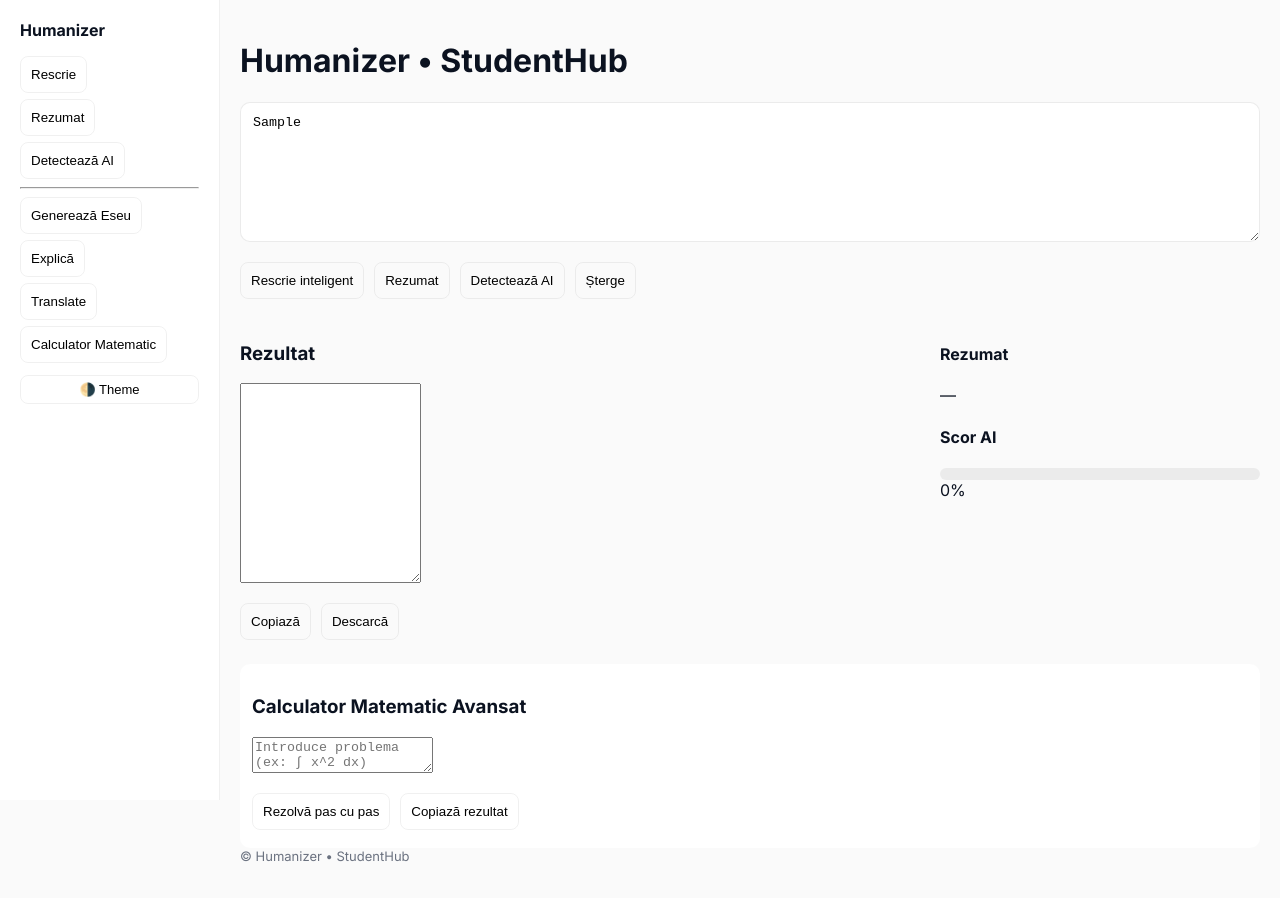
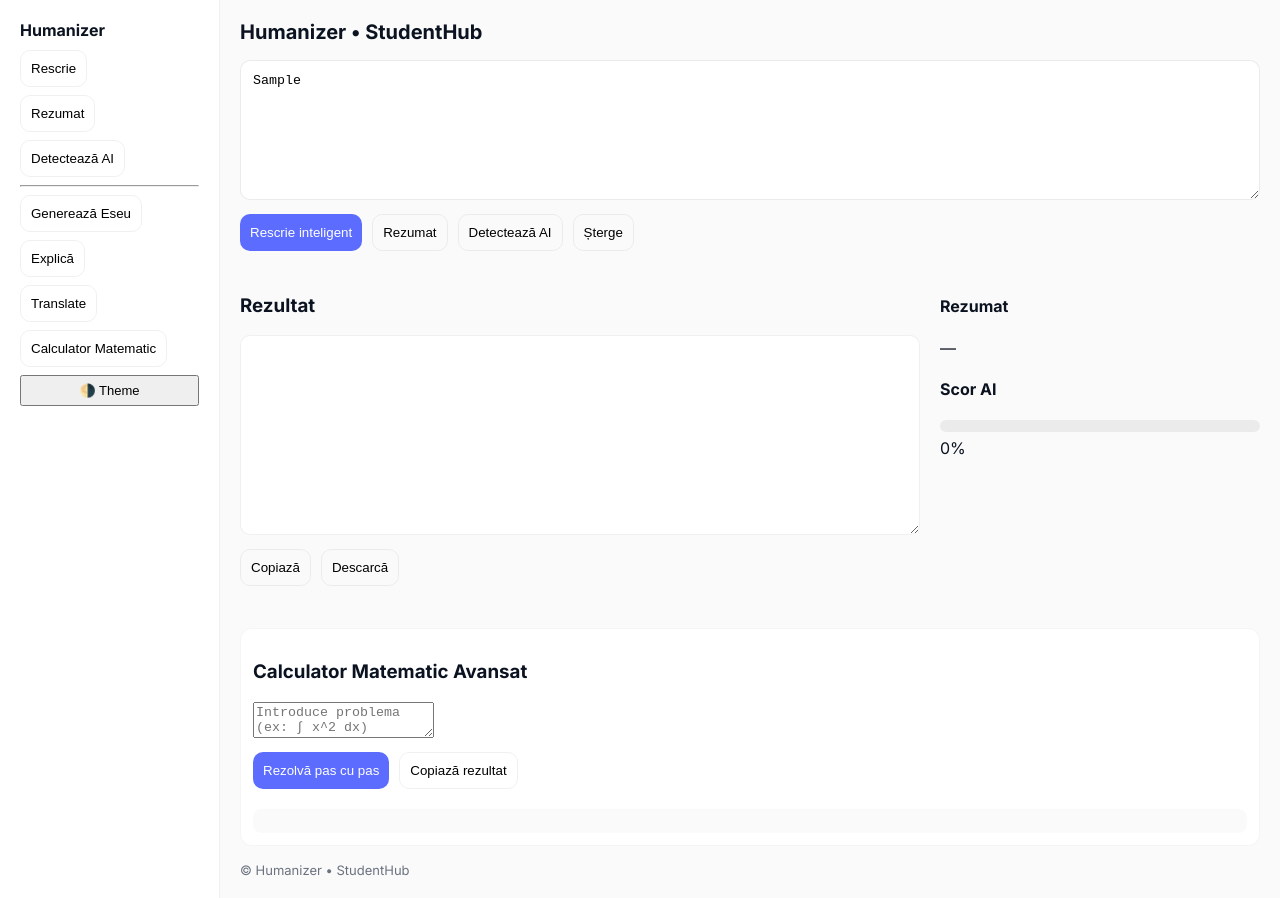
Before and after one commit to andm34217-hash/Humanize, a website: page index.html in a window 1280 px wide. Both pictures are taken after typing "Sample" into the empty fields and a click on the button "Calculator Matematic". Before the commit the page ends 864 px from the top, so only its background shows below. Drawn offline with nearby package versions, Linux system fonts and the light colour scheme.

Commit message:
Update style.css

```diff
--- a/style.css
+++ b/style.css
@@ -1,22 +1,35 @@
 :root{
-  --bg:#fafafa;--text:#0b1220;--card:#fff;--muted:#6b7280;--accent:#5b6cff;
+  --bg:#fafafa;--text:#0b1220;--card:#ffffff;--muted:#6b7280;--accent:#5b6cff;
+  --radius:12px;
 }
 .dark{--bg:#0f1720;--text:#e6eefc;--card:#0b1220;--muted:#98a0b0;--accent:#7c4dff;}
-*{box-sizing:border-box}body{margin:0;font-family:Inter,system-ui;background:var(--bg);color:var(--text);transition:background .2s,color .2s}
-.app{display:flex;height:100vh}
+
+*{box-sizing:border-box}
+body{margin:0;font-family:Inter,system-ui,Arial;background:var(--bg);color:var(--text);transition:background .2s,color .2s}
+.app{display:flex;min-height:100vh}
 .sidebar{width:220px;padding:20px;background:var(--card);border-right:1px solid rgba(0,0,0,0.06);display:flex;flex-direction:column}
 .brand{font-weight:700;margin-bottom:10px}
-.menu-btn,button{display:block;padding:10px;margin:6px 0;border-radius:8px;border:1px solid rgba(0,0,0,0.06);background:transparent;cursor:pointer}
-.main{flex:1;padding:20px;display:flex;flex-direction:column}
-.controls textarea{width:100%;height:140px;padding:12px;border-radius:10px;border:1px solid rgba(0,0,0,0.08);background:var(--card)}
-.row{display:flex;gap:10px;margin-top:10px}
-.output{display:flex;gap:20px;margin-top:18px}
-.left{flex:1}
-.right{width:320px}
-textarea[readonly]{min-height:200px}
-.progress{height:12px;background:rgba(0,0,0,0.06);border-radius:999px;overflow:hidden}
+.menu-btn, .btn{display:block;padding:10px;border-radius:10px;border:1px solid rgba(0,0,0,0.06);background:transparent;cursor:pointer;margin-bottom:8px}
+.menu-btn:hover, .btn:hover{opacity:0.95}
+.main{flex:1;padding:20px;display:flex;flex-direction:column;gap:16px}
+header h1{margin:0;font-size:20px}
+.controls textarea{width:100%;height:140px;padding:12px;border-radius:10px;border:1px solid rgba(0,0,0,0.08);background:var(--card);resize:vertical}
+.row{display:flex;gap:10px;flex-wrap:wrap;margin-top:10px}
+.output{display:flex;gap:20px;flex-wrap:wrap}
+.left{flex:1;min-width:280px}
+.right{width:320px;min-width:220px}
+textarea[readonly]{min-height:200px;width:100%;padding:12px;border-radius:10px;border:1px solid rgba(0,0,0,0.06);background:var(--card)}
+.progress{height:12px;background:rgba(0,0,0,0.06);border-radius:999px;overflow:hidden;margin-bottom:6px}
 #progressFill{height:100%;width:0;background:linear-gradient(90deg,var(--accent),#7c4dff)}
-.math-panel{margin-top:18px;background:var(--card);padding:12px;border-radius:10px}
+.math-panel{margin-top:18px;background:var(--card);padding:12px;border-radius:12px;border:1px solid rgba(0,0,0,0.04)}
+.math-result{margin-top:12px;background:rgba(0,0,0,0.02);padding:12px;border-radius:8px;max-height:420px;overflow:auto}
+.math-step{margin-bottom:12px;padding:10px;border-left:4px solid var(--accent);background:linear-gradient(90deg, rgba(255,255,255,0.01), transparent)}
 .hidden{display:none}
 footer{margin-top:auto;color:var(--muted);font-size:13px}
 .small{padding:6px;font-size:13px}
+.primary{background:var(--accent);color:white;border:none}
+@media (max-width:900px){
+  .sidebar{display:none}
+  .right{display:none}
+  .output{flex-direction:column}
+}
```
